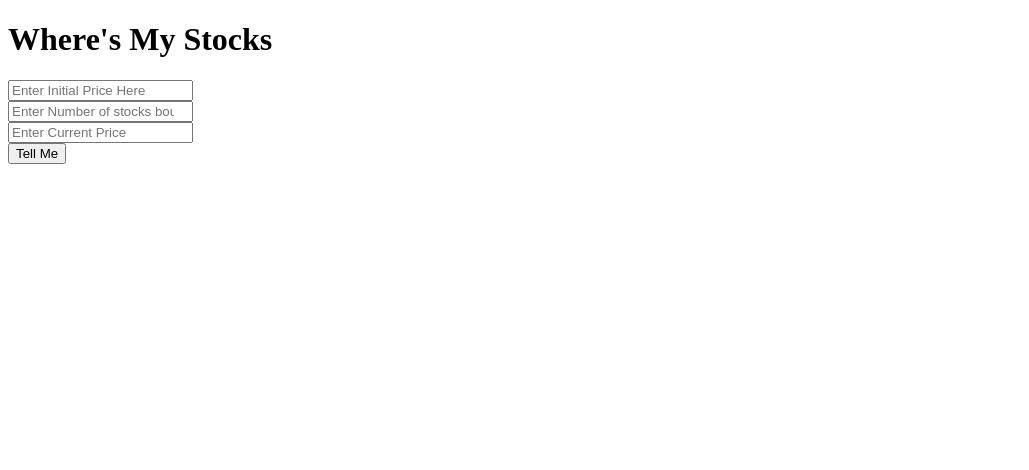
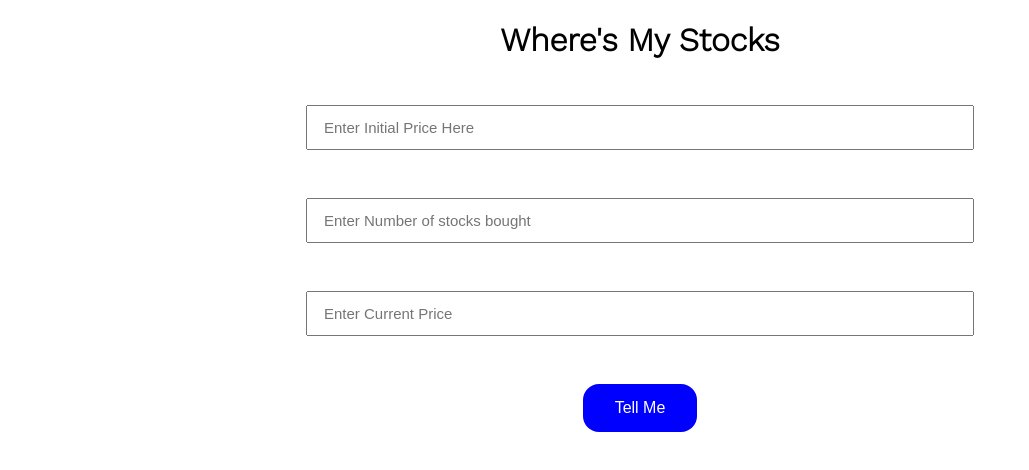
Before and after one commit to pushkarsingh019/Profit---Loss, a plain HTML site: page index.html in a window 1280 px wide. Shown: the whole page, without its empty margins (0-1029 px from the left). Drawn offline with nearby package versions, Linux system fonts and the light colour scheme.

Commit message:
Basic Styling Done

```diff
--- a/index.html
+++ b/index.html
@@ -8,18 +8,19 @@
     <link rel="stylesheet" href="style.css">
 </head>
 <body>
-    <h1>Where's My Stocks</h1>
-    <input type="Number" placeholder="Enter Initial Price Here" id="initial-price"  />
+    <h1 class="Hero-text">Where's My Stocks</h1>
+    <input type="Number" placeholder="Enter Initial Price Here" id="initial-price" class="input" />
     <br>
-    <input type="Number" placeholder="Enter Number of stocks bought" id="number-stocks"  />
+    <input type="Number" placeholder="Enter Number of stocks bought" id="number-stocks" class="input" />
     <br>
-    <input type="Number" placeholder="Enter Current Price" id="current-price" />
+    <input type="Number" placeholder="Enter Current Price" id="current-price" class="input" />
     <br>
     <button id="cta">Tell Me</button>
     <h3 id="output"></h3>
 
 
 
+
     <script src="/index.js"></script>
 </body>
 </html>
--- a/style.css
+++ b/style.css
@@ -0,0 +1,29 @@
+@import url('https://fonts.googleapis.com/css2?family=Work+Sans:wght@300&display=swap');
+
+
+body {
+    text-align: center;
+    font-family: 'Work Sans', sans-serif;
+}
+.input {
+    margin: 1.5rem 0 1.5rem 0;
+    width: 50%;
+    padding: 12px 16px;
+    font-size: 15px;
+}
+#cta {
+        background-color: blue;
+        border: none;
+        color: white;
+        padding: 15px 32px;
+        text-align: center;
+        text-decoration: none;
+        display: inline-block;
+        font-size: 16px;
+        border-radius: 16px;
+        margin: 1.5rem;
+}
+#output {
+    margin: 1rem;
+    padding: 1rem;
+}
```
